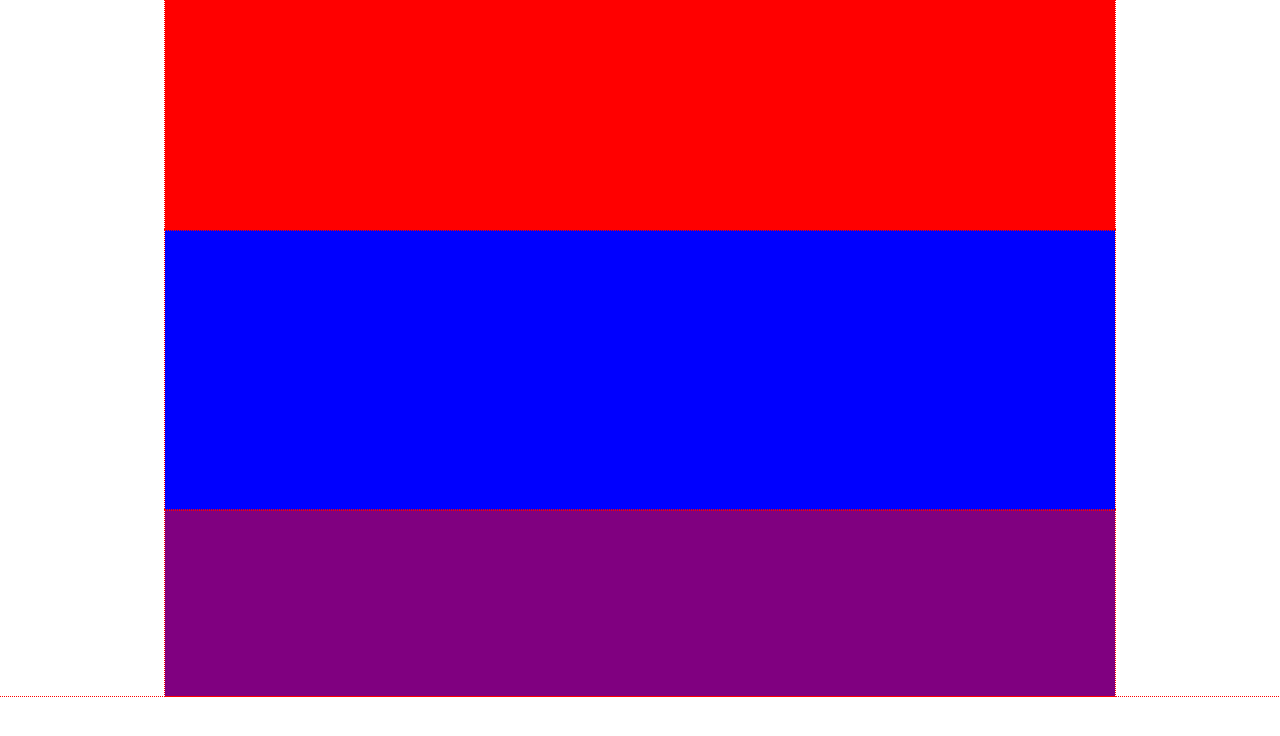
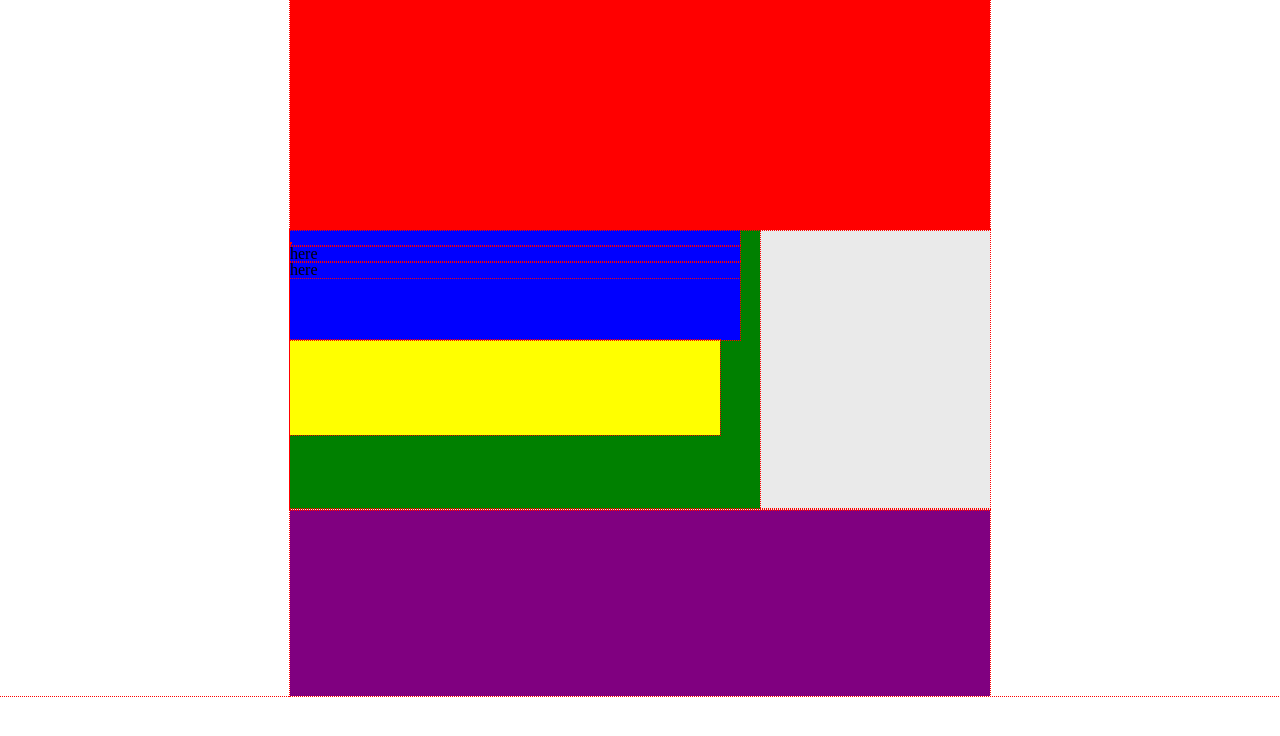
Before and after one commit to eliasvansickle/yellow-belt-exam, a plain HTML site: page index.html in a window 1280 px wide. Drawn offline with Linux system fonts and the light colour scheme.

Commit message:
boxes almost ready to rumble

```diff
--- a/index.html
+++ b/index.html
@@ -10,7 +10,19 @@
 	<body>
 		<div id="wrapper">
 			<div id="top"></div>
-			<div id="mid"></div>
+			<div id="mid">
+				<div class="mleft">
+					<div class="mtopleft">
+						<ul>
+							<li><img src="" alt=""></li>
+							<li>here</li>
+							<li>here</li>
+						</ul>
+					</div>
+					<div class="mbottomleft"></div>
+				</div>
+				<div class="mright"></div>
+			</div>
 			<div id="low"></div>
 		</div>
 	</body>
--- a/style.css
+++ b/style.css
@@ -53,7 +53,7 @@ html {
 #wrapper {
 	background-color: lightblue;
 	margin: 0 auto;
-	max-width: 950px;
+	max-width: 700px;
 	min-height: 500px;
 }
 	#top {
@@ -61,10 +61,33 @@ html {
 		height: 230px;
 	}
 	#mid {
-		background-color: blue;
+		background-color: #eaeaea;
 		height: 280px;
+	}
+		#mid h2 {
 
-	}
+		}
+		#mid p {
+
+		}
+		.mleft {
+			background-color: green;
+			width:470px;
+			height: 279px;
+		}
+			.mtopleft {
+				background-color: blue;
+				width:450px;
+				height: 110px;
+			}
+			.mbottomleft {
+				background-color: yellow;
+				width:430px;
+				height: 95px;
+			}
+		.mright {
+
+		}
 	#low {
 		background-color: purple;
 		height: 186px;
```
